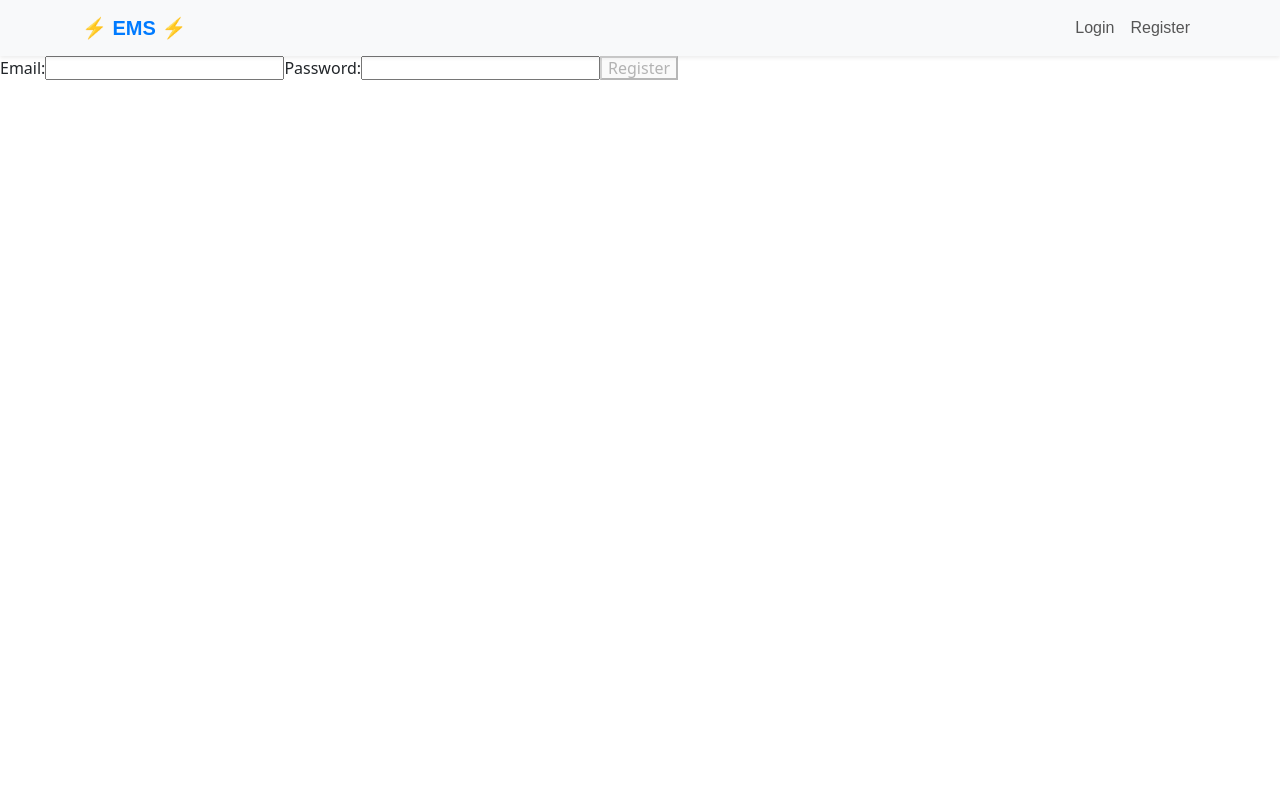
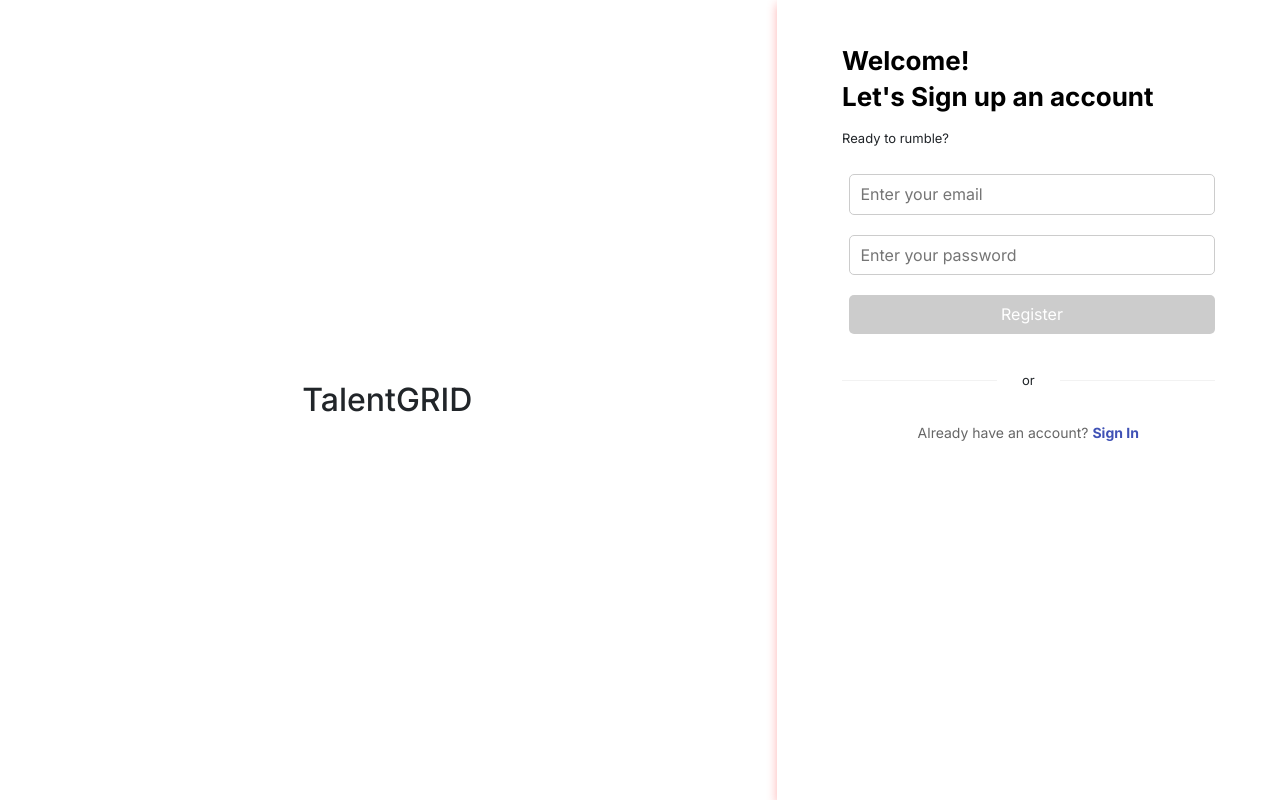
Before and after one commit to mahir-hs/EMS, an Angular app in the folder EMS/frontend/: page /register in a window 1280 px wide. Built offline with nearby package versions, Linux system fonts and the light colour scheme.

Commit message:
feat: made user friendly register page

```diff
--- a/EMS/frontend/src/app/app.component.html
+++ b/EMS/frontend/src/app/app.component.html
@@ -1,4 +1,4 @@
-<app-navbar *ngIf="!isLoginPage"></app-navbar>
+<app-navbar *ngIf="!isAuthPage"></app-navbar>
 <!-- This will display the Navbar -->
 <router-outlet></router-outlet>
 <!-- Routed views will be displayed here -->
--- a/EMS/frontend/src/app/app.component.ts
+++ b/EMS/frontend/src/app/app.component.ts
@@ -12,7 +12,7 @@ import { NavbarComponent } from './component/navbar/navbar.component';
   styleUrl: './app.component.css',
 })
 export class AppComponent implements OnInit {
-  isLoginPage: boolean = false;
+  isAuthPage: boolean = false;
 
   constructor(private router: Router) {}
 
@@ -20,7 +20,10 @@ export class AppComponent implements OnInit {
     this.router.events
       .pipe(filter((event) => event instanceof NavigationEnd))
       .subscribe((event) => {
-        this.isLoginPage = event.url.includes('/login');
+        this.isAuthPage =
+          event.url.includes('/login') ||
+          event.url.includes('/register') ||
+          event.url.includes('/request-password-reset');
       });
   }
 }
--- a/EMS/frontend/src/app/component/auth/login/login.component.html
+++ b/EMS/frontend/src/app/component/auth/login/login.component.html
@@ -53,7 +53,7 @@
       <hr />
     </div>
     <div class="register">
-      <p>Don't have an account? <a [routerLink]="'/register'">Register</a></p>
+      <p>Don't have an account? <a [routerLink]="'/register'">Sign Up</a></p>
     </div>
   </div>
 </div>
--- a/EMS/frontend/src/app/component/auth/login/login.component.ts
+++ b/EMS/frontend/src/app/component/auth/login/login.component.ts
@@ -45,8 +45,8 @@ export class LoginComponent implements OnInit {
     this.populateRememberedData();
   }
   populateRememberedData() {
-    const rememberedEmail = localStorage.getItem('rememberedEmail');
-    const rememberedPassword = localStorage.getItem('rememberedPassword');
+    const rememberedEmail = localStorage.getItem('email');
+    const rememberedPassword = localStorage.getItem('password');
 
     if (rememberedEmail && rememberedPassword) {
       this.loginForm.patchValue({
@@ -66,13 +66,16 @@ export class LoginComponent implements OnInit {
           this.authService.setRefreshToken(res.refreshToken);
           const rememberMe = this.loginForm.get('rememberMe')?.value;
           const email = this.loginForm.get('email')?.value;
+          const password = this.loginForm.get('password')?.value;
           console.log(rememberMe);
           if (rememberMe) {
             localStorage.setItem('rememberMe', 'true');
+            localStorage.setItem('password', password);
             localStorage.setItem('email', email);
           } else {
             localStorage.removeItem('rememberMe');
             localStorage.removeItem('email');
+            localStorage.removeItem('password');
           }
           this.router.navigate(['/']);
         },
--- a/EMS/frontend/src/app/component/auth/register/register.component.css
+++ b/EMS/frontend/src/app/component/auth/register/register.component.css
@@ -0,0 +1,135 @@
+*{
+  margin:0;
+  padding: 0;
+  font-family: 'Inter', sans-serif;
+ }
+
+.register-container{
+  width: 100%;
+  height: 100vh;
+  display: grid;
+  grid-template-columns: 1.82fr 1.18fr;
+  align-items: center;
+}
+
+.left-container{
+  position: relative;
+  width: 100%;
+  height: 100vh;
+}
+
+.left-container h2{
+ display: inline-block;
+  white-space: nowrap;
+  overflow: hidden;
+  border-right: 2px solid orange;
+  animation:
+    typing 3.5s steps(30, end) 1,
+    blink-caret 0.55s step-end infinite;
+  position: absolute;
+  top: 50%;
+  left: 50%;
+  transform: translate(-50%, -50%);
+}
+.right-container {
+  background-color: rgb(255, 255, 255);
+  box-shadow: 0 4px 10px rgba(249, 3, 3, 0.3);
+  height: 100%;
+  align-items: start;
+  padding-left: 13%;
+  padding-top: 9%;
+  padding-right: 13%;
+  padding-bottom: 13%;
+}
+.right-container h3 {
+  color: rgb(0, 0, 0);
+  margin-bottom: 5px;
+  font-weight: bold;
+  font-size: 26px;
+}
+
+.right-container p {
+  padding-top: 3%;
+  padding-bottom: 3%;
+  font-size: 13px;
+}
+
+.right-container .form-container{
+  padding-top: 4%;
+  padding-left: 2%;
+}
+.right-container .form-container input {
+  width: 100%;
+  padding: 10px;
+  margin-bottom: 20px;
+  border: 1px solid #ccc;
+  border-radius: 5px;
+}
+
+.right-container .form-container button {
+  width: 100%;
+  padding: 10px;
+  background-color: #3f51b5;
+  color: white;
+  border: none;
+  border-radius: 5px;
+  font-size: 1em;
+  cursor: pointer;
+}
+
+.right-container .form-container button:disabled {
+  background-color: #ccc;
+}
+.right-container .inline-or {
+  display: flex;
+  align-items: center;
+  justify-content: center;
+  gap: 15px;
+  margin-top: 10%;
+}
+.right-container .inline-or hr {
+  flex: 1;
+  border: none;
+  border-top: 1px solid #ccc;
+}
+
+.right-container .inline-or p {
+  margin: 0;
+  padding: 0 10px;
+}
+
+
+.right-container .login {
+  text-align: center;
+  margin-top: 20px;
+}
+
+.right-container .login p {
+  font-size: 14px;
+  color: #666;
+}
+
+.right-container .login a {
+  color: #3f51b5;
+  font-weight: bold;
+  text-decoration: none;
+}
+
+.right-container .login a:hover {
+  text-decoration: underline;
+}
+
+
+@keyframes typing {
+  from { width: 0 }
+  to { width: 100% }
+}
+
+@keyframes blink-caret {
+  0%, 100% {
+    border-color: transparent;
+  }
+  50% {
+    border-color: orange;
+  }
+}
--- a/EMS/frontend/src/app/component/auth/register/register.component.html
+++ b/EMS/frontend/src/app/component/auth/register/register.component.html
@@ -1,10 +1,42 @@
-<form [formGroup]="registerForm" (ngSubmit)="onSubmit()">
-  <label for="email">Email:</label>
-  <input id="email" type="email" formControlName="email" />
+<div class="register-container">
+  <div class="left-container">
+    <h2>TalentGRID</h2>
+  </div>
+  <div class="right-container">
+    <h3>Welcome!</h3>
+    <h3>Let's Sign up an account</h3>
+    <p>Ready to rumble?</p>
+    <div class="form-container">
+      <form [formGroup]="registerForm" (ngSubmit)="onSubmit()">
+        <label for="email"></label>
+        <input
+          id="email"
+          type="email"
+          formControlName="email"
+          placeholder="Enter your email"
+        />
 
-  <label for="password">Password:</label>
-  <input id="password" type="password" formControlName="password" />
+        <label for="password"></label>
+        <input
+          id="password"
+          type="password"
+          formControlName="password"
+          placeholder="Enter your password"
+        />
 
-  <button type="submit" [disabled]="registerForm.invalid">Register</button>
-  <p *ngIf="errorMessage">{{ errorMessage }}</p>
-</form>
+        <button type="submit" [disabled]="registerForm.invalid">
+          Register
+        </button>
+        <p *ngIf="errorMessage">{{ errorMessage }}</p>
+      </form>
+    </div>
+    <div class="inline-or">
+      <hr />
+      <p>or</p>
+      <hr />
+    </div>
+    <div class="login">
+      <p>Already have an account? <a [routerLink]="'/login'">Sign In</a></p>
+    </div>
+  </div>
+</div>
--- a/EMS/frontend/src/app/component/auth/register/register.component.ts
+++ b/EMS/frontend/src/app/component/auth/register/register.component.ts
@@ -7,12 +7,12 @@ import {
 } from '@angular/forms';
 import { AuthService } from '../../../service/auth.service';
 import { CommonModule } from '@angular/common';
-import { Router } from '@angular/router';
+import { Router, RouterModule } from '@angular/router';
 
 @Component({
   selector: 'app-register',
   standalone: true,
-  imports: [CommonModule, ReactiveFormsModule],
+  imports: [CommonModule, ReactiveFormsModule, RouterModule],
   templateUrl: './register.component.html',
   styleUrl: './register.component.css',
 })
@@ -35,10 +35,9 @@ export class RegisterComponent {
     if (this.registerForm.valid) {
       this.authService.register(this.registerForm.value).subscribe({
         next: (res: any) => {
-          alert('Registration successful!');
-          console.log(res);
           this.authService.setToken(res.result.token);
           this.authService.setRefreshToken(res.result.refreshToken);
+
           this.router.navigate(['/']);
         },
         error: (err) =>
```
Also changed, not shown: EMS/frontend/public/logo.jpg (added).
